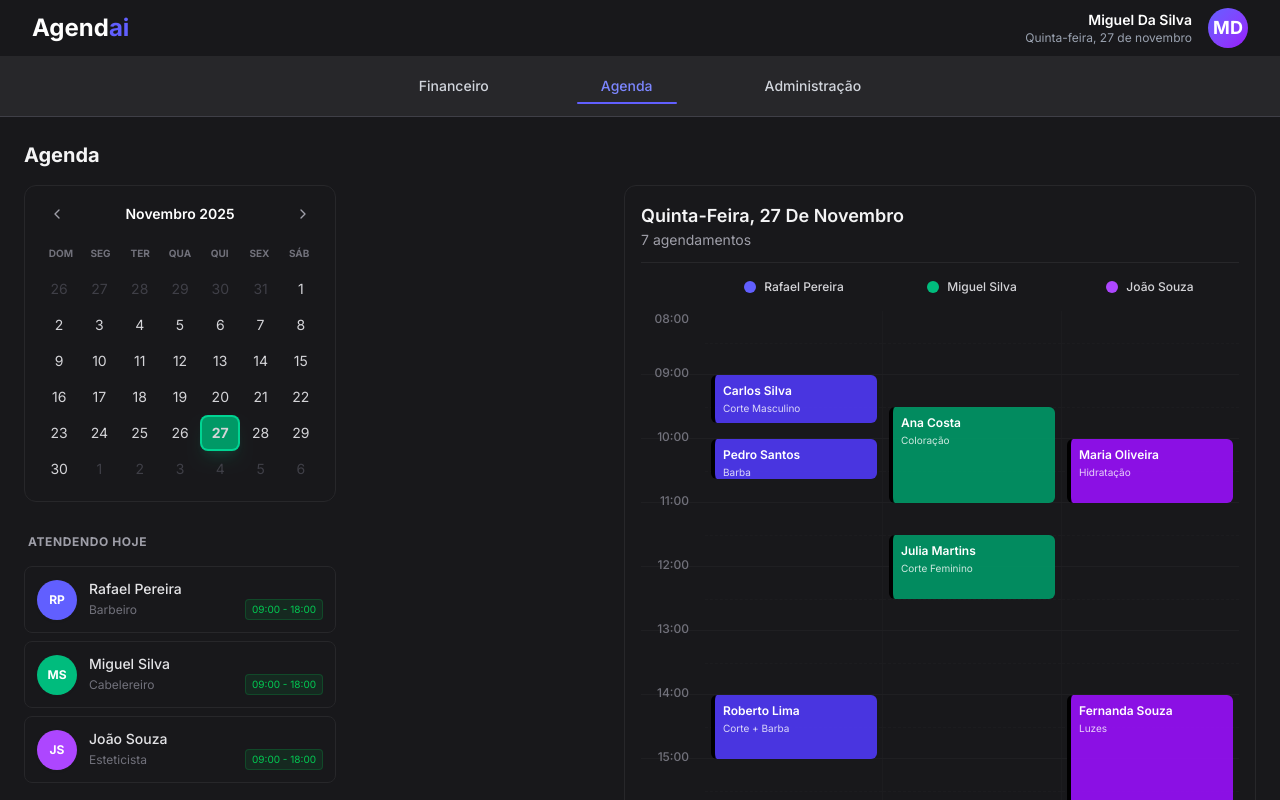
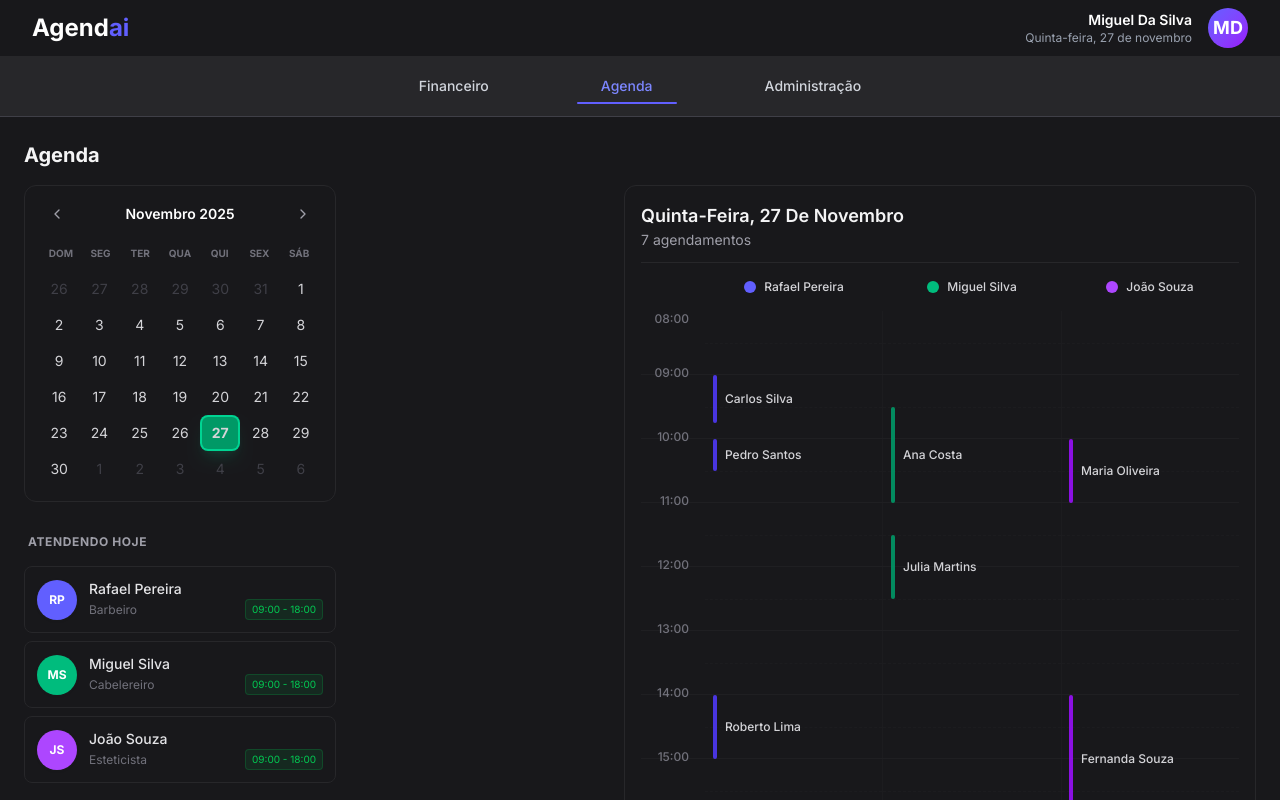
Before and after one commit to GuiQueirozRibeiro/hora-certa-web, a Next.js app in the folder agendai-empresa/: page /agenda in a window 1280 px wide. Built offline with nearby package versions, Linux system fonts and the light colour scheme.

Commit message:
melhoria visual simplificando o grid de clientes

```diff
--- a/agendai-empresa/src/components/features/agenda/AgendaGrid.tsx
+++ b/agendai-empresa/src/components/features/agenda/AgendaGrid.tsx
@@ -133,20 +133,22 @@ export function AgendaGrid({ selectedDate, professionals, appointments }: Agenda
                         return (
                           <div
                             key={appointment.id}
-                            className={`absolute ${appointment.color} border-l-4 rounded-md p-2 pointer-events-auto cursor-pointer hover:shadow-lg hover:z-20 transition-all overflow-hidden`}
+                            className="absolute pointer-events-auto cursor-pointer group"
                             style={{
                               ...style,
-                              left: '6px',
-                              right: '6px',
+                              left: '8px',
+                              right: '8px',
                               height: `${height}px`,
-                              minHeight: '40px',
+                              minHeight: '24px',
                             }}
                           >
-                            <div className="text-xs font-semibold text-white mb-0.5 truncate">
-                              {appointment.clientName}
-                            </div>
-                            <div className="text-[10px] text-white/80 truncate">
-                              {appointment.service}
+                            <div className="flex items-center h-full gap-2">
+                              <div
+                                className={`w-1 h-full rounded-full ${appointment.color}`}
+                              />
+                              <span className="text-xs text-zinc-300 group-hover:text-white transition-colors truncate font-medium">
+                                {appointment.clientName}
+                              </span>
                             </div>
                           </div>
                         );
```
